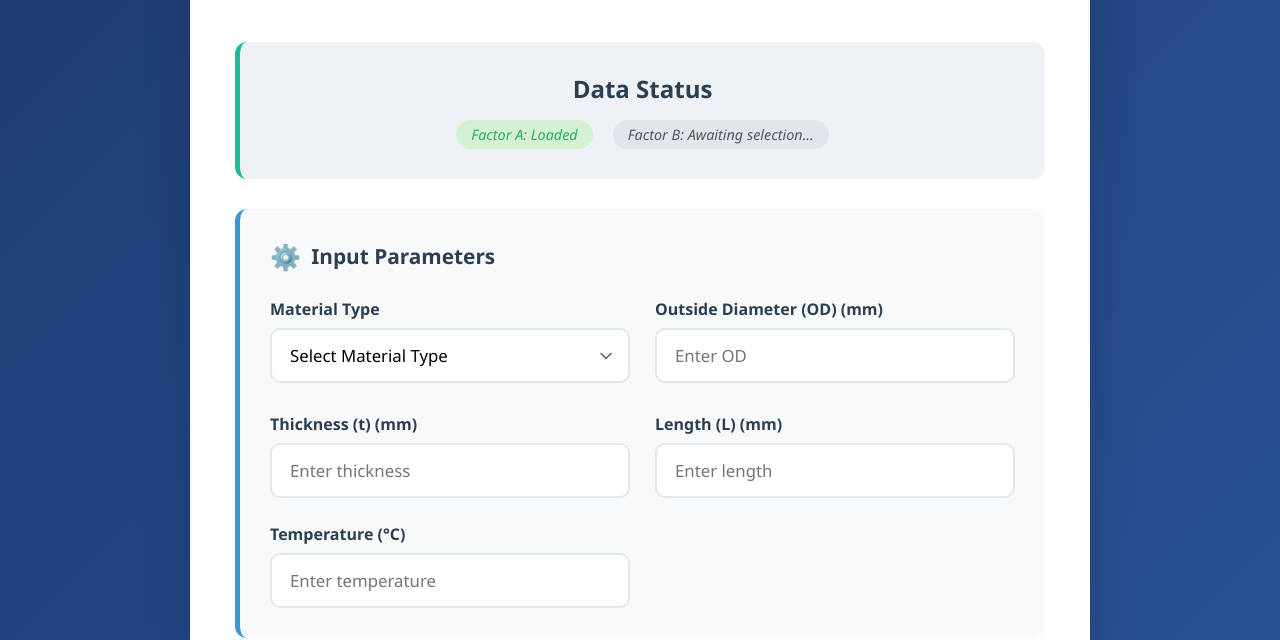
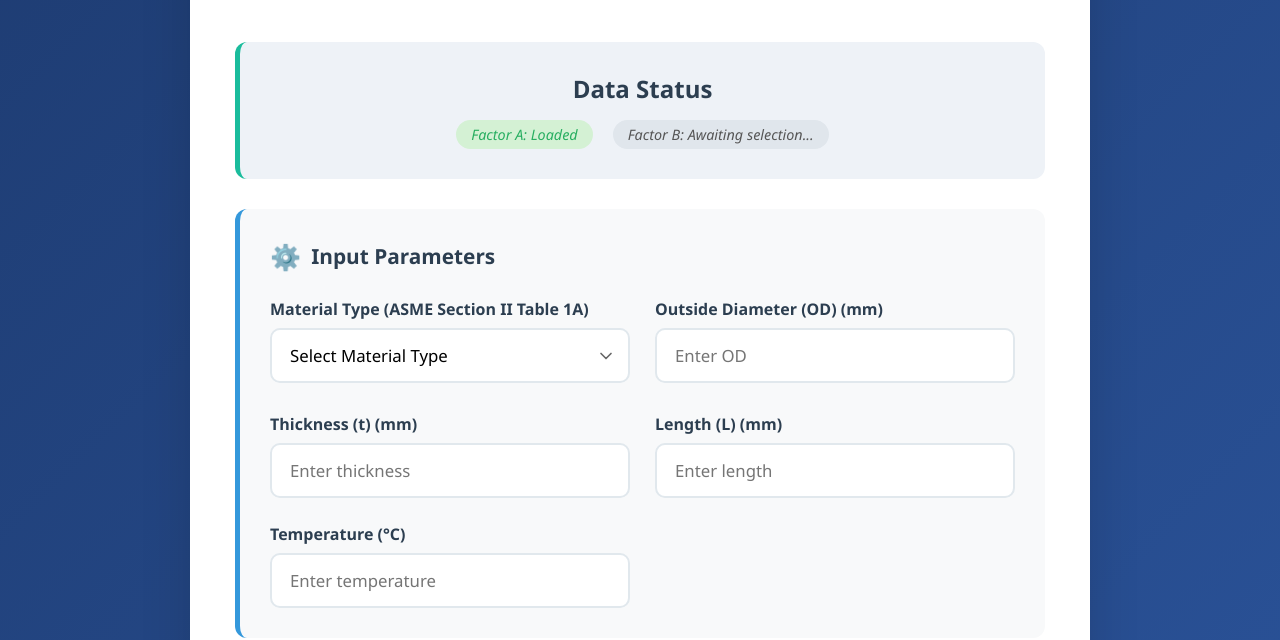
Before and after one commit to Ueapan/Factor-A-B-calculation, a plain HTML site: page index.html in a window 1280 px wide. Shown: the part 180-820 px from the top of the page. Drawn offline with Linux system fonts and the light colour scheme.

Commit message:
Update index.html

```diff
--- a/index.html
+++ b/index.html
@@ -369,7 +369,7 @@
 
                 <div class="input-grid">
                     <div class="input-group">
-                       <label for="materialType (ASME Section II Table 1A)">Material Type</label>
+                       <label for="materialType">Material Type (ASME Section II Table 1A)</label>
                         <select id="materialType" required>
                             <option value="">Select Material Type</option>
                             <option value="CS-1">CS-1 - Carbon Steel Grade 1</option>
```
